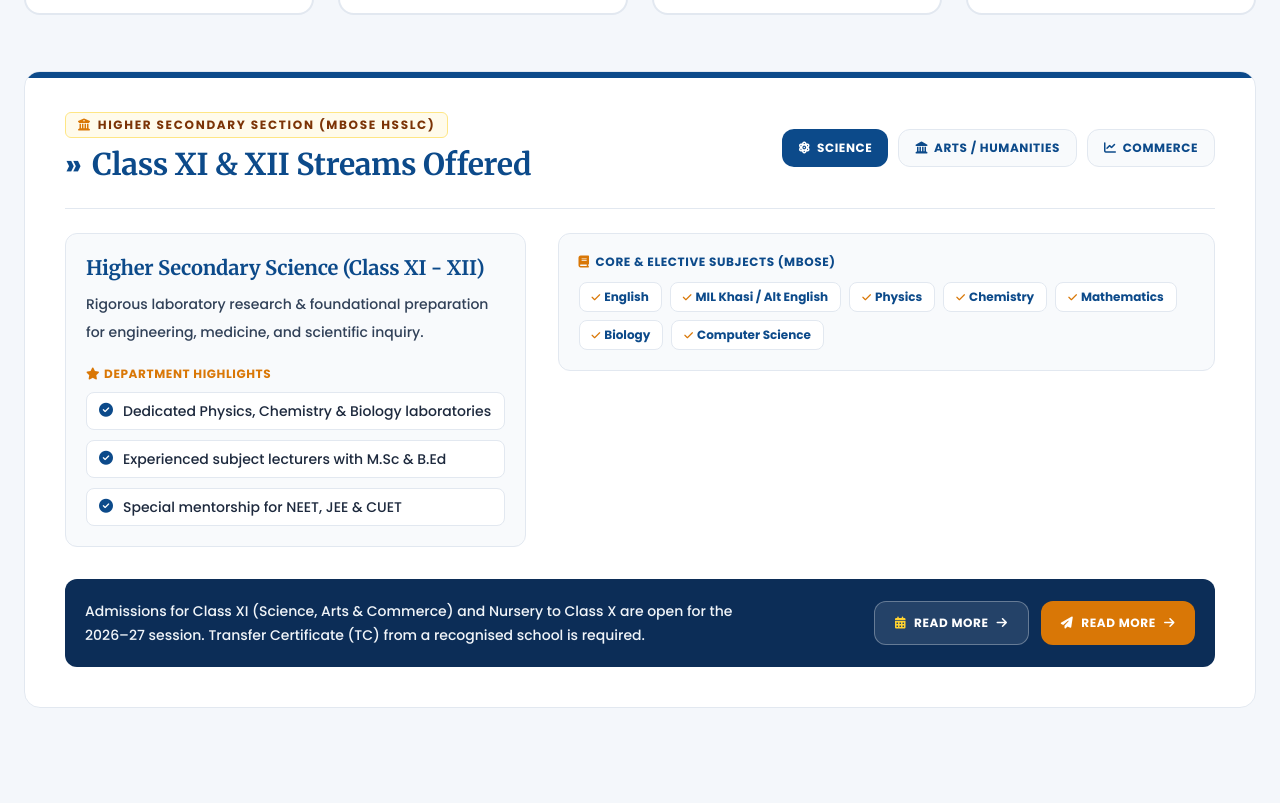
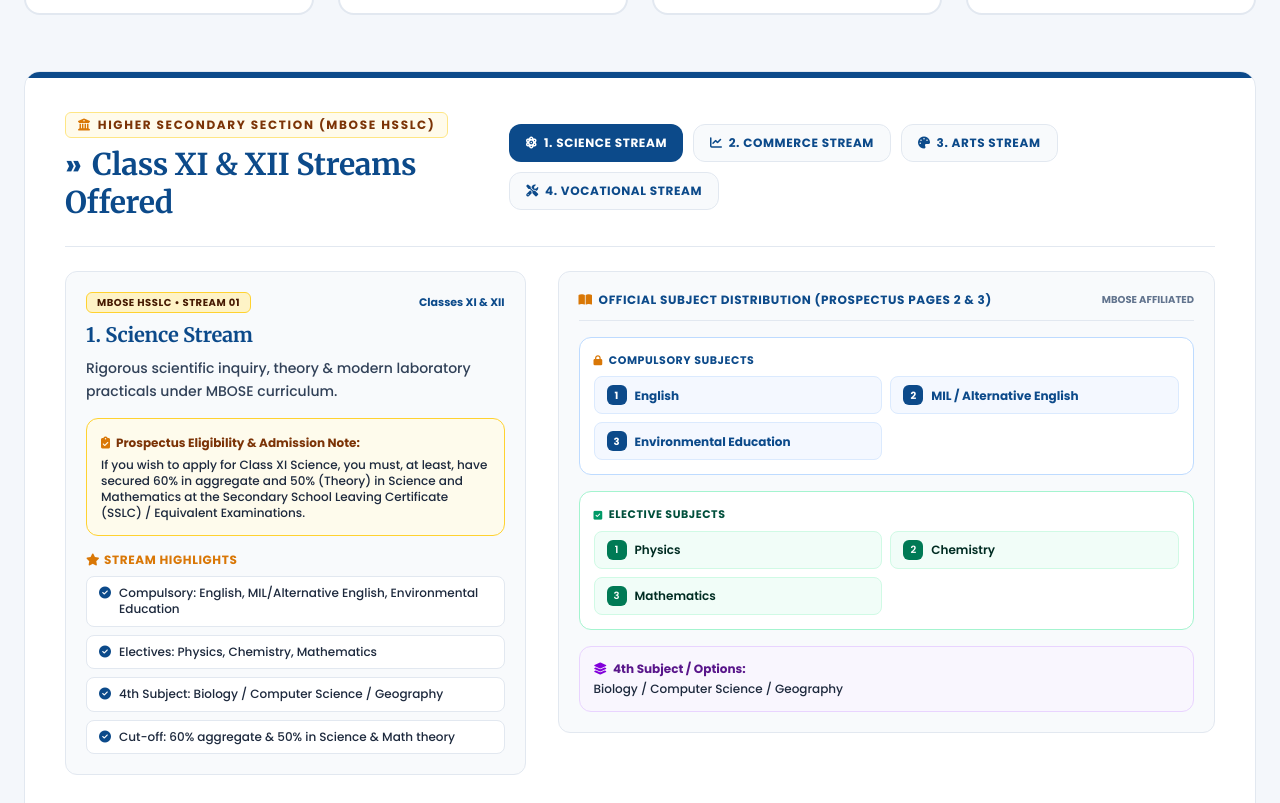
Before and after one commit to soumitra69/ST.-MHSS, a React (Vite) app: page / in a window 1280 px wide. Shown: the part 5737-6540 px from the top of the page. Built offline with nearby package versions, Linux system fonts and the light colour scheme.

Commit message:
feat(academics): update Class XI & XII Streams Offered with official Prospectus Pages 2 & 3 content (Science, Commerce, Arts, Vocational)

```diff
--- a/src/components/AcademicsSection.tsx
+++ b/src/components/AcademicsSection.tsx
@@ -67,7 +67,7 @@ const academicStages = [
   },
 ];
 
-const STREAM_ICONS = ['fas fa-atom', 'fas fa-landmark', 'fas fa-chart-line'];
+const STREAM_ICONS = ['fas fa-atom', 'fas fa-chart-line', 'fas fa-palette', 'fas fa-tools'];
 
 export const AcademicsSection: React.FC<AcademicsSectionProps> = ({
   onOpenAdmission,
@@ -228,62 +228,137 @@ export const AcademicsSection: React.FC<AcademicsSectionProps> = ({
 
           {/* Active Stream Details */}
           <div className="mt-6 grid gap-8 lg:grid-cols-12 lg:items-start">
+            {/* Left 5 Cols: Overview, Eligibility Note & Highlights */}
             <div className="lg:col-span-5 rounded-xl border border-slate-200 bg-[#f8fafc] p-5 shadow-xs">
+              <div className="flex items-center justify-between gap-2 mb-2">
+                <span className="rounded-md bg-amber-100 border border-amber-300 px-2.5 py-0.5 text-[10px] font-black uppercase tracking-wider text-amber-950">
+                  MBOSE HSSLC • Stream 0{selectedStream + 1}
+                </span>
+                <span className="text-[11px] font-bold text-[#0c4a8a]">
+                  Classes XI &amp; XII
+                </span>
+              </div>
+
               <h4 className="text-xl font-bold text-[#0c4a8a]">{STREAMS[selectedStream].name}</h4>
-              <p className="mt-2 text-sm font-medium leading-7 text-slate-700">
+              <p className="mt-2 text-xs sm:text-sm font-medium leading-relaxed text-slate-700">
                 {STREAMS[selectedStream].tagline}
               </p>
 
-              <div className="mt-5 space-y-2.5">
+              {/* Eligibility Cut-off / Note from Official Prospectus */}
+              {STREAMS[selectedStream].eligibilityNote && (
+                <div className="mt-4 rounded-xl border border-amber-300 bg-amber-50/90 p-3.5 text-xs text-amber-950 leading-relaxed">
+                  <div className="font-extrabold flex items-center gap-1.5 text-amber-900 mb-1">
+                    <i className="fas fa-clipboard-check text-[#d97706]" aria-hidden="true"></i>
+                    <span>Prospectus Eligibility &amp; Admission Note:</span>
+                  </div>
+                  <p className="font-medium text-[11px] sm:text-xs text-slate-800">
+                    {STREAMS[selectedStream].eligibilityNote}
+                  </p>
+                </div>
+              )}
+
+              <div className="mt-4 space-y-2">
                 <p className="text-xs font-bold uppercase tracking-wider text-[#d97706]">
                   <i className="fas fa-star mr-1" aria-hidden="true"></i>
-                  Department Highlights
+                  Stream Highlights
                 </p>
                 {STREAMS[selectedStream].features.map((feat) => (
                   <div
                     key={feat}
-                    className="flex items-start gap-2.5 rounded-lg bg-white border border-slate-200 px-3 py-2 text-xs font-medium text-slate-800 sm:text-sm"
+                    className="flex items-start gap-2 rounded-lg bg-white border border-slate-200 px-3 py-2 text-xs font-medium text-slate-800"
                   >
-                    <i className="fas fa-check-circle text-[#0c4a8a] mt-0.5 shrink-0" aria-hidden="true"></i>
-                    <span>{feat}</span>
+                    <i className="fas fa-check-circle text-[#0c4a8a] mt-0.5 shrink-0 text-xs" aria-hidden="true"></i>
+                    <span className="leading-snug">{feat}</span>
                   </div>
                 ))}
               </div>
             </div>
 
-            <div className="lg:col-span-7 rounded-xl border border-slate-200 bg-[#f8fafc] p-5 shadow-xs">
-              <p className="text-xs font-bold uppercase tracking-wider text-[#0c4a8a]">
-                <i className="fas fa-book mr-1.5 text-[#d97706]" aria-hidden="true"></i>
-                Core &amp; Elective Subjects (MBOSE)
-              </p>
-              <div className="mt-3 flex flex-wrap gap-2">
-                {STREAMS[selectedStream].subjects.map((subject) => (
-                  <span
-                    key={subject}
-                    className="rounded-lg border border-slate-200 bg-white px-3 py-1.5 text-xs font-bold text-[#0c4a8a] shadow-xs"
-                  >
-                    <i className="fas fa-check mr-1 text-[10px] text-[#d97706]" aria-hidden="true"></i>
-                    {subject}
+            {/* Right 7 Cols: Structured Subjects Table (Compulsory, Elective & 4th Subject) */}
+            <div className="lg:col-span-7 rounded-xl border border-slate-200 bg-[#f8fafc] p-5 shadow-xs space-y-4">
+              <div className="flex items-center justify-between border-b border-slate-200 pb-3">
+                <p className="text-xs font-bold uppercase tracking-wider text-[#0c4a8a] flex items-center gap-1.5">
+                  <i className="fas fa-book-open text-[#d97706]" aria-hidden="true"></i>
+                  <span>Official Subject Distribution (Prospectus Pages 2 &amp; 3)</span>
+                </p>
+                <span className="text-[10px] font-mono font-bold text-slate-500 uppercase">
+                  MBOSE Affiliated
+                </span>
+              </div>
+
+              {/* Compulsory Subjects Box */}
+              {STREAMS[selectedStream].compulsorySubjects && (
+                <div className="rounded-xl border border-blue-200 bg-white p-3.5">
+                  <span className="block text-[11px] font-extrabold uppercase tracking-wider text-[#0c4a8a] mb-2 flex items-center gap-1.5">
+                    <i className="fas fa-lock text-[#d97706] text-[10px]" aria-hidden="true"></i>
+                    <span>Compulsory Subjects</span>
                   </span>
-                ))}
-              </div>
+                  <div className="grid grid-cols-1 sm:grid-cols-2 gap-2">
+                    {STREAMS[selectedStream].compulsorySubjects.map((sub, i) => (
+                      <div
+                        key={sub}
+                        className="flex items-center gap-2 rounded-lg bg-blue-50/70 border border-blue-100 px-3 py-2 text-xs font-bold text-[#0c4a8a]"
+                      >
+                        <span className="h-5 w-5 rounded-md bg-[#0c4a8a] text-white flex items-center justify-center text-[10px] font-mono shrink-0">
+                          {i + 1}
+                        </span>
+                        <span className="leading-tight">{sub}</span>
+                      </div>
+                    ))}
+                  </div>
+                </div>
+              )}
+
+              {/* Elective Subjects Box */}
+              {STREAMS[selectedStream].electiveSubjects && (
+                <div className="rounded-xl border border-emerald-200 bg-white p-3.5">
+                  <span className="block text-[11px] font-extrabold uppercase tracking-wider text-emerald-900 mb-2 flex items-center gap-1.5">
+                    <i className="fas fa-check-square text-emerald-600 text-[10px]" aria-hidden="true"></i>
+                    <span>Elective Subjects</span>
+                  </span>
+                  <div className="grid grid-cols-1 sm:grid-cols-2 gap-2">
+                    {STREAMS[selectedStream].electiveSubjects.map((sub, i) => (
+                      <div
+                        key={sub}
+                        className="flex items-center gap-2 rounded-lg bg-emerald-50/70 border border-emerald-100 px-3 py-2 text-xs font-semibold text-emerald-950"
+                      >
+                        <span className="h-5 w-5 rounded-md bg-emerald-700 text-white flex items-center justify-center text-[10px] font-mono shrink-0">
+                          {i + 1}
+                        </span>
+                        <span className="leading-tight">{sub}</span>
+                      </div>
+                    ))}
+                  </div>
+                </div>
+              )}
+
+              {/* 4th Subject / Special Option */}
+              {STREAMS[selectedStream].fourthSubject && (
+                <div className="rounded-xl border border-purple-200 bg-purple-50/80 p-3.5 text-xs text-purple-950">
+                  <div className="font-extrabold flex items-center gap-1.5 text-purple-900 mb-1">
+                    <i className="fas fa-layer-group text-purple-700" aria-hidden="true"></i>
+                    <span>4th Subject / Options:</span>
+                  </div>
+                  <p className="font-medium text-slate-800">
+                    {STREAMS[selectedStream].fourthSubject}
+                  </p>
+                </div>
+              )}
             </div>
           </div>
 
           <div className="mt-8 flex flex-col items-start justify-between gap-4 rounded-xl bg-[#0c2d57] p-5 text-white shadow-lg sm:flex-row sm:items-center">
             <p className="max-w-2xl text-xs font-medium leading-6 text-slate-100 sm:text-sm">
-              Admissions for Class XI (Science, Arts &amp; Commerce) and Nursery to Class X are open
-              for the 2026–27 session. Transfer Certificate (TC) from a recognised school is
-              required.
+              Admissions for Class XI (Science, Commerce, Arts &amp; Vocational) are open for the 2026–27 session. Forms issued immediately after MBOSE SSLC result declaration.
             </p>
             <div className="flex shrink-0 flex-wrap gap-3">
               <button
                 type="button"
-                onClick={() => onNavigatePage?.('academic-calendar')}
+                onClick={() => onNavigatePage?.('fee-structure-page')}
                 className="inline-flex min-h-11 shrink-0 items-center gap-2 rounded-xl border border-white/30 bg-white/10 px-5 py-2.5 text-xs font-extrabold uppercase tracking-wider text-white shadow-md transition-colors hover:bg-white/20 cursor-pointer"
               >
-                <i className="fas fa-calendar-alt text-amber-300" aria-hidden="true"></i>
-                <span>Read More</span>
+                <i className="fas fa-file-invoice-dollar text-amber-300" aria-hidden="true"></i>
+                <span>Fee Structure</span>
                 <i className="fas fa-arrow-right" aria-hidden="true"></i>
               </button>
               <button
@@ -292,7 +367,7 @@ export const AcademicsSection: React.FC<AcademicsSectionProps> = ({
                 className="inline-flex min-h-11 shrink-0 items-center gap-2 rounded-xl bg-[#d97706] px-5 py-2.5 text-xs font-extrabold uppercase tracking-wider text-white shadow-md transition-transform hover:scale-[1.02] cursor-pointer"
               >
                 <i className="fas fa-paper-plane" aria-hidden="true"></i>
-                <span>Read More</span>
+                <span>Apply for Admission</span>
                 <i className="fas fa-arrow-right" aria-hidden="true"></i>
               </button>
             </div>
--- a/src/data/schoolData.ts
+++ b/src/data/schoolData.ts
@@ -29,9 +29,18 @@ export interface StaffMember {
   image?: string;
 }
 
+export interface StreamSubjectGroup {
+  category: string;
+  list: string[];
+}
+
 export interface StreamInfo {
   name: string;
   tagline: string;
+  compulsorySubjects?: string[];
+  electiveSubjects?: string[];
+  fourthSubject?: string;
+  eligibilityNote?: string;
   subjects: string[];
   features: string[];
 }
@@ -293,22 +302,69 @@ export const HOUSES = [
 
 export const STREAMS: StreamInfo[] = [
   {
-    name: "Higher Secondary Science (Class XI - XII)",
-    tagline: "Rigorous laboratory research & foundational preparation for engineering, medicine, and scientific inquiry.",
-    subjects: ["English", "MIL Khasi / Alt English", "Physics", "Chemistry", "Mathematics", "Biology", "Computer Science"],
-    features: ["Dedicated Physics, Chemistry & Biology laboratories", "Experienced subject lecturers with M.Sc & B.Ed", "Special mentorship for NEET, JEE & CUET"]
+    name: "1. Science Stream",
+    tagline: "Rigorous scientific inquiry, theory & modern laboratory practicals under MBOSE curriculum.",
+    compulsorySubjects: ["English", "MIL / Alternative English", "Environmental Education"],
+    electiveSubjects: ["Physics", "Chemistry", "Mathematics"],
+    fourthSubject: "Biology / Computer Science / Geography",
+    eligibilityNote: "If you wish to apply for Class XI Science, you must, at least, have secured 60% in aggregate and 50% (Theory) in Science and Mathematics at the Secondary School Leaving Certificate (SSLC) / Equivalent Examinations.",
+    subjects: ["English", "MIL / Alt English", "Environmental Education", "Physics", "Chemistry", "Mathematics", "Biology", "Computer Science", "Geography"],
+    features: [
+      "Compulsory: English, MIL/Alternative English, Environmental Education",
+      "Electives: Physics, Chemistry, Mathematics",
+      "4th Subject: Biology / Computer Science / Geography",
+      "Cut-off: 60% aggregate & 50% in Science & Math theory"
+    ]
   },
   {
-    name: "Higher Secondary Arts / Humanities (Class XI - XII)",
-    tagline: "Empowering critical thinkers, historians, civil servants, educators, and regional leaders.",
-    subjects: ["English", "MIL Khasi / Alt English", "Political Science", "History", "Economics", "Geography (with Fieldwork)", "Sociology"],
-    features: ["Annual geographical field excursions across Meghalaya", "Debating society, mock parliament & legal literacy", "Consistent state rank record in MBOSE HSSLC"]
+    name: "2. Commerce Stream",
+    tagline: "Developing financial expertise, accountancy principles, business acumen & entrepreneurship.",
+    compulsorySubjects: ["English", "MIL / Alternative English", "Environmental Education"],
+    electiveSubjects: ["Economics", "Accountancy", "Business Studies"],
+    fourthSubject: "Mathematics / Entrepreneurship",
+    eligibilityNote: "If you wish to apply for Class XI Commerce, you should have secured at least 55% in aggregate and 45% in Mathematics (Theory) at the Secondary School Leaving Certificate (SSLC) / Equivalent Examinations.",
+    subjects: ["English", "MIL / Alt English", "Environmental Education", "Economics", "Accountancy", "Business Studies", "Mathematics", "Entrepreneurship"],
+    features: [
+      "Compulsory: English, MIL/Alternative English, Environmental Education",
+      "Electives: Economics, Accountancy, Business Studies",
+      "4th Subject: Mathematics / Entrepreneurship",
+      "Cut-off: 55% aggregate & 45% in Mathematics theory"
+    ]
   },
   {
-    name: "Higher Secondary Commerce (Class XI - XII)",
-    tagline: "Developing financial acumen, business ethics, accounting principles, and regional entrepreneurship.",
-    subjects: ["English", "MIL Khasi / Alt English", "Accountancy", "Business Studies", "Economics", "Mathematics / Entrepreneurship"],
-    features: ["Modern computer lab with accounting software exposure", "Case studies of Northeast enterprise & trade", "Mentorship from financial & commerce specialists"]
+    name: "3. Arts Stream",
+    tagline: "Humanities, social sciences, languages, Khasi literature & civil service foundation.",
+    compulsorySubjects: ["English", "MIL / Alternative English", "Environmental Education"],
+    electiveSubjects: ["Political Science", "Economics", "Education", "S.L (Elective Khasi)", "Philosophy / History", "Geography / Computer Science"],
+    fourthSubject: "Any fourth subject from elective offerings (advisable)",
+    eligibilityNote: "If you wish to apply for Class XI Arts, you should have obtained at least 55% in aggregate at the Secondary School Leaving Certificate (SSLC) / Equivalent Examinations. Further, you may opt for any three elective subjects along with one fourth subject. It is advisable to take the fourth subject as well.",
+    subjects: ["English", "MIL / Alt English", "Environmental Education", "Political Science", "Economics", "Education", "Elective Khasi", "Philosophy / History", "Geography / Computer Science"],
+    features: [
+      "Compulsory: English, MIL/Alternative English, Environmental Education",
+      "Electives: Political Science, Economics, Education, S.L (Elective Khasi), Philosophy/History, Geography/Computer Sc.",
+      "Flexibility: 3 electives + 1 advisable fourth subject",
+      "Cut-off: 55% aggregate at SSLC / Equivalent"
+    ]
+  },
+  {
+    name: "4. Vocational Stream",
+    tagline: "Job-ready vocational education under NEP framework with Computer Techniques & Poultry Farming courses.",
+    compulsorySubjects: ["Computer Techniques (2-Year Course)", "Poultry Farming (PF)"],
+    electiveSubjects: [
+      "Computer Tech Subjects: English, Environmental Ed., Computer Fundamentals & Operating System & Utilities, Programming in C, DBMS-Fox Pro, DTP, Computer Network, Computer Commercial App. (Addl: Mathematics)",
+      "Poultry Farming Subjects: English, Entrepreneurship, Foundation Course, Poultry Production & Breeding, Poultry Housing & Management, Poultry Disease & Control, Poultry Nutrition & Physiology, Poultry Production & Technology"
+    ],
+    fourthSubject: "Computer Techniques: Additional Subject Mathematics | Poultry Farming: Full Subsidized / Free Option",
+    eligibilityNote: "Direct admissions are given if you wish to apply for Class XI Vocational, either Computer Techniques or Poultry Farming, but you should have passed the SSLC Examination or any other Equivalent Examinations. Moreover, a free course is offered if you opt for Poultry Farming.",
+    subjects: [
+      "Computer Fundamentals", "Programming in C", "Fox Pro DBMS", "DTP Desktop Publishing", "Computer Network", "Poultry Breeding", "Poultry Housing", "Poultry Disease Control", "Poultry Nutrition"
+    ],
+    features: [
+      "4.1 Computer Techniques: 8 subjects affiliated to MBOSE for gainful employment",
+      "4.2 Poultry Farming: 8 subjects with modern livestock management",
+      "Direct Admission for SSLC pass holders",
+      "Special Benefit: Free / Subsidized course for Poultry Farming"
+    ]
   }
 ];
 
```
Also changed, not shown: public/prospectus-page-2.jpg (added), public/prospectus-page-3.jpg (added).
